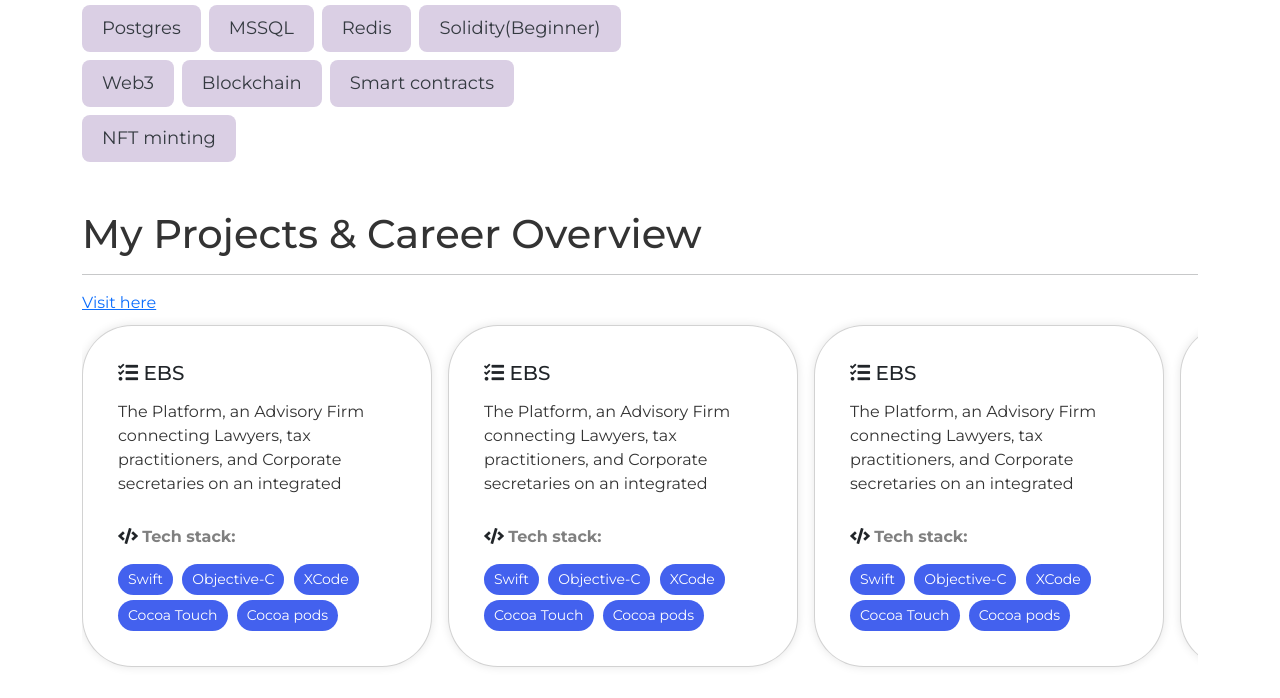
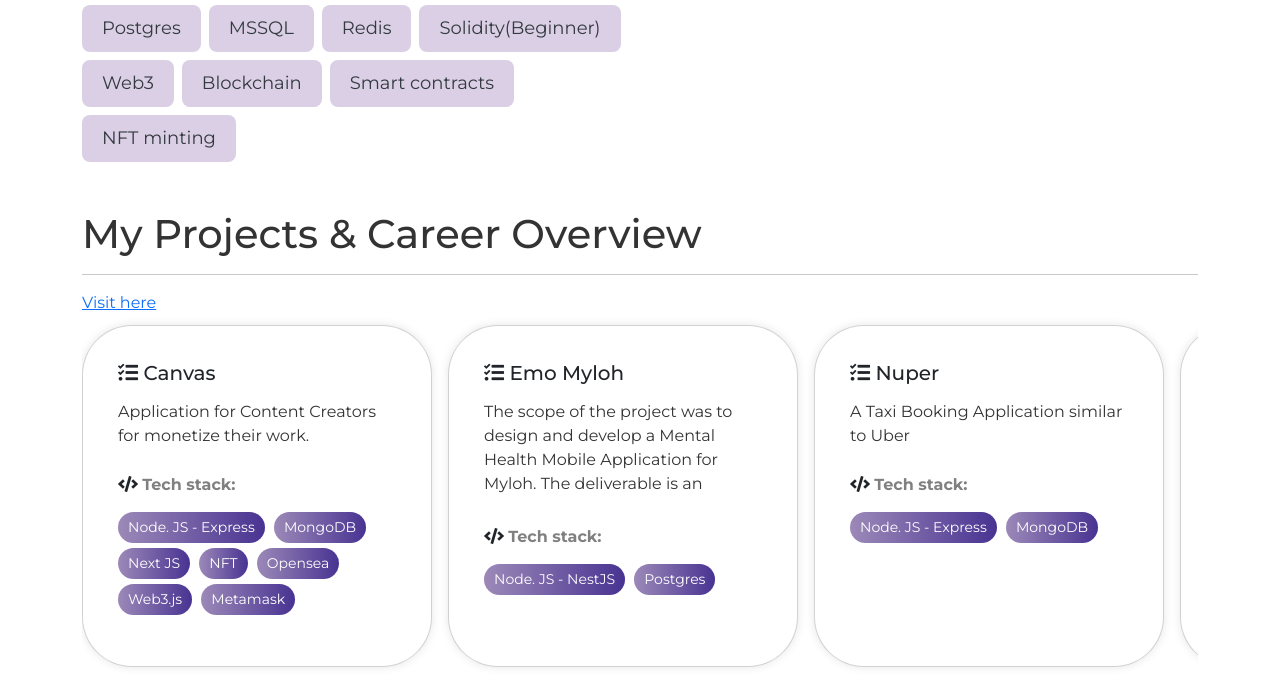
Before and after one commit to lajithfrancis/portfolio, a plain HTML site: page index.html in a window 1280 px wide. Shown: the part 1513-2211 px from the top of the page. Drawn offline with nearby package versions, Linux system fonts and the light colour scheme.

Commit message:
"Updated index.html to replace EBS project descriptions with new projects (Canvas, Emo Myloh, Nuper) and updated tech stacks. Also, modified styles.css to change the background color of tech list items."

```diff
--- a/index.html
+++ b/index.html
@@ -151,146 +151,130 @@
         <a href="https://lajithfrancis.github.io/React-project">Visit here</a>
           <div class="slider">
             <div class="card">
-              <h4><i class="fas fa-tasks"></i> EBS</h4>
-              <p>The Platform, an Advisory Firm connecting Lawyers, tax practitioners, and Corporate secretaries on an integrated
-                platform. Focuses on efficient hiring of services.</p>
+              <h4><i class="fas fa-tasks"></i> Canvas</h4>
+              <p>Application for Content Creators for monetize their work.</p>
               <div class="tech-div">
                 <i class="fas fa-code"></i>
                 <span>Tech stack:</span>
                 <ul class="tech">
-                  <li>Swift</li>
-                  <li>Objective-C</li>
-                  <li>XCode</li>
-                  <li>Cocoa Touch</li>
-                  <li>Cocoa pods</li>
+                  <li>Node. JS - Express</li>
+                  <li>MongoDB</li>
+                  <li>Next JS</li>
+                  <li>NFT</li>
+                  <li>Opensea</li>
+                  <li>Web3.js</li>
+                  <li>Metamask</li>
                 </ul>
               </div>
             </div>
             <div class="card">
-              <h4><i class="fas fa-tasks"></i> EBS</h4>
-              <p>The Platform, an Advisory Firm connecting Lawyers, tax practitioners, and Corporate secretaries on an integrated
-                platform. Focuses on efficient hiring of services.</p>
+              <h4><i class="fas fa-tasks"></i> Emo Myloh</h4>
+              <p>The scope of the project was to design and develop a Mental Health Mobile Application for Myloh.
+                The deliverable is an eBuddy mobile application that helps users fulfill their goals and build mental resilience.</p>
               <div class="tech-div">
                 <i class="fas fa-code"></i>
                 <span>Tech stack:</span>
                 <ul class="tech">
-                  <li>Swift</li>
-                  <li>Objective-C</li>
-                  <li>XCode</li>
-                  <li>Cocoa Touch</li>
-                  <li>Cocoa pods</li>
+                  <li>Node. JS - NestJS</li>
+                  <li>Postgres</li>
                 </ul>
               </div>
             </div>
             <div class="card">
-              <h4><i class="fas fa-tasks"></i> EBS</h4>
-              <p>The Platform, an Advisory Firm connecting Lawyers, tax practitioners, and Corporate secretaries on an integrated
-                platform. Focuses on efficient hiring of services.</p>
+              <h4><i class="fas fa-tasks"></i> Nuper</h4>
+              <p>A Taxi Booking Application similar to Uber</p>
               <div class="tech-div">
                 <i class="fas fa-code"></i>
                 <span>Tech stack:</span>
                 <ul class="tech">
-                  <li>Swift</li>
-                  <li>Objective-C</li>
-                  <li>XCode</li>
-                  <li>Cocoa Touch</li>
-                  <li>Cocoa pods</li>
+                  <li>Node. JS - Express</li>
+                  <li>MongoDB</li>
                 </ul>
               </div>
             </div>
             <div class="card">
-              <h4><i class="fas fa-tasks"></i> EBS</h4>
-              <p>The Platform, an Advisory Firm connecting Lawyers, tax practitioners, and Corporate secretaries on an integrated
-                platform. Focuses on efficient hiring of services.</p>
+              <h4><i class="fas fa-tasks"></i> Data Automation Tool</h4>
+              <p>Application for Data automation to reduce the manual effort by 90%.</p>
               <div class="tech-div">
                 <i class="fas fa-code"></i>
                 <span>Tech stack:</span>
                 <ul class="tech">
-                  <li>Swift</li>
-                  <li>Objective-C</li>
-                  <li>XCode</li>
-                  <li>Cocoa Touch</li>
-                  <li>Cocoa pods</li>
+                  <li>Node JS- loopback</li>
+                  <li>Postgres</li>
                 </ul>
               </div>
             </div>
             <div class="card">
-              <h4><i class="fas fa-tasks"></i> EBS</h4>
-              <p>The Platform, an Advisory Firm connecting Lawyers, tax practitioners, and Corporate secretaries on an integrated
-                platform. Focuses on efficient hiring of services.</p>
+              <h4><i class="fas fa-tasks"></i> Regulatory reporting system</h4>
+              <p>This App was intended mainly for Singapore based organizations and it was mainly used to upload trial balance sheets
+                and forecast the financial setup of the organizations.
+                Graphical representations of the same on yearly and monthly basis are also available in the system.</p>
               <div class="tech-div">
                 <i class="fas fa-code"></i>
                 <span>Tech stack:</span>
                 <ul class="tech">
-                  <li>Swift</li>
-                  <li>Objective-C</li>
-                  <li>XCode</li>
-                  <li>Cocoa Touch</li>
-                  <li>Cocoa pods</li>
+                  <li>Node JS- loopback</li>
+                  <li>Postgres</li>
                 </ul>
               </div>
             </div>
             <div class="card">
-              <h4><i class="fas fa-tasks"></i> EBS</h4>
-              <p>The Platform, an Advisory Firm connecting Lawyers, tax practitioners, and Corporate secretaries on an integrated
-                platform. Focuses on efficient hiring of services.</p>
+              <h4><i class="fas fa-tasks"></i> Self-Management Tool</h4>
+              <p>A mobile application for patients who are having secretion clearance diseases such as COPD,
+                bronchiectasis etc. The application will enable the patient and care team to identify their health
+                trends so that proper actions can be taken to potentially prevent the risks and improve their health.
+                And to develop an admin web app to manage the users in the mobile app.</p>
               <div class="tech-div">
                 <i class="fas fa-code"></i>
                 <span>Tech stack:</span>
                 <ul class="tech">
-                  <li>Swift</li>
-                  <li>Objective-C</li>
-                  <li>XCode</li>
-                  <li>Cocoa Touch</li>
-                  <li>Cocoa pods</li>
+                  <li>Node JS- NestJS</li>
+                  <li>Postgres</li>
                 </ul>
               </div>
             </div>
             <div class="card">
-              <h4><i class="fas fa-tasks"></i> EBS</h4>
-              <p>The Platform, an Advisory Firm connecting Lawyers, tax practitioners, and Corporate secretaries on an integrated
-                platform. Focuses on efficient hiring of services.</p>
+              <h4><i class="fas fa-tasks"></i> Nutrien</h4>
+              <p>This application is basically for Australian growers who have acres of land i.e., large scale agriculture
+                to provide with the best possible seed grading and treatment services.
+                This application will provide you with expert and reliable seed grading and seed treatment services,
+                from seed cleaning through to protecting your seed against disease and pests.</p>
               <div class="tech-div">
                 <i class="fas fa-code"></i>
                 <span>Tech stack:</span>
                 <ul class="tech">
-                  <li>Swift</li>
-                  <li>Objective-C</li>
-                  <li>XCode</li>
-                  <li>Cocoa Touch</li>
-                  <li>Cocoa pods</li>
+                  <li>Node JS- NestJS</li>
+                  <li>Mysql</li>
+                  <li>NextJS</li>
                 </ul>
               </div>
             </div>
             <div class="card">
-              <h4><i class="fas fa-tasks"></i> EBS</h4>
-              <p>The Platform, an Advisory Firm connecting Lawyers, tax practitioners, and Corporate secretaries on an integrated
-                platform. Focuses on efficient hiring of services.</p>
+              <h4><i class="fas fa-tasks"></i> Hydroinformatics</h4>
+              <p>This project deals with the development of Radar Rainfall Monitoring and Nowcasting System for
+                Urban Flood Management in Singapore.
+                And development of Seawater quality monitoring and provide support services for model
+                development and model integration.</p>
               <div class="tech-div">
                 <i class="fas fa-code"></i>
                 <span>Tech stack:</span>
                 <ul class="tech">
-                  <li>Swift</li>
-                  <li>Objective-C</li>
-                  <li>XCode</li>
-                  <li>Cocoa Touch</li>
-                  <li>Cocoa pods</li>
+                  <li>Node JS</li>
+                  <li>Python</li>
+                  <li>Vanila js</li>
                 </ul>
               </div>
             </div>
             <div class="card">
-              <h4><i class="fas fa-tasks"></i> EBS</h4>
-              <p>The Platform, an Advisory Firm connecting Lawyers, tax practitioners, and Corporate secretaries on an integrated
-                platform. Focuses on efficient hiring of services.</p>
+              <h4><i class="fas fa-tasks"></i> Carbon Footprint Calculator</h4>
+              <p>This App creates an awareness app, which helps the user to know his/her carbon footprint based
+                on the actions they do like the food they eat, mode of travel they prefer, etc.</p>
               <div class="tech-div">
                 <i class="fas fa-code"></i>
                 <span>Tech stack:</span>
                 <ul class="tech">
-                  <li>Swift</li>
-                  <li>Objective-C</li>
-                  <li>XCode</li>
-                  <li>Cocoa Touch</li>
-                  <li>Cocoa pods</li>
+                  <li>Node JS- loopback</li>
+                  <li>Postgres</li>
                 </ul>
               </div>
             </div>
--- a/styles.css
+++ b/styles.css
@@ -165,8 +165,7 @@ i:hover {
 }
 
 .tech li {
-  background-color: #4361ee;
-  /* background-color: #9163cb;  Lavender color */
+  background: linear-gradient(to right, #9c89b8, #483392);
   border-radius: 50px;
   display: inline-block;
   padding: 5px 10px;
```
